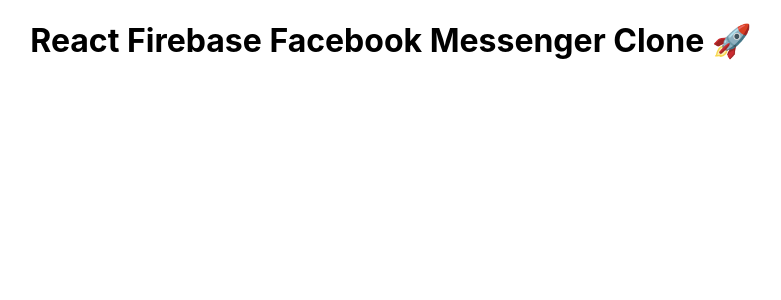
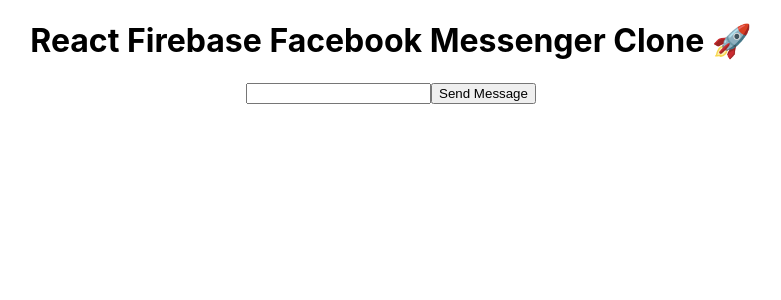
Before and after one commit to NirajanMahara/messenger-clone-2021, a React (Create React App) app: page / in a window 1280 px wide. Shown: the top 300 px of the page, without its empty margins (249-1030 px from the left). Built offline with nearby package versions, Linux system fonts and the light colour scheme.

Commit message:
💻 Basic Layout of the App || `quick runthrough`

```diff
--- a/src/App.js
+++ b/src/App.js
@@ -5,6 +5,13 @@
   return (
     <div className='App'>
       <h1>React Firebase Facebook Messenger Clone 🚀</h1>
+
+      <input />
+      <button>Send Message</button>
+      {/* <input /> */}
+      {/* <button /> */}
+
+      {/* <Messages themselves /> */}
     </div>
   );
 }
```
